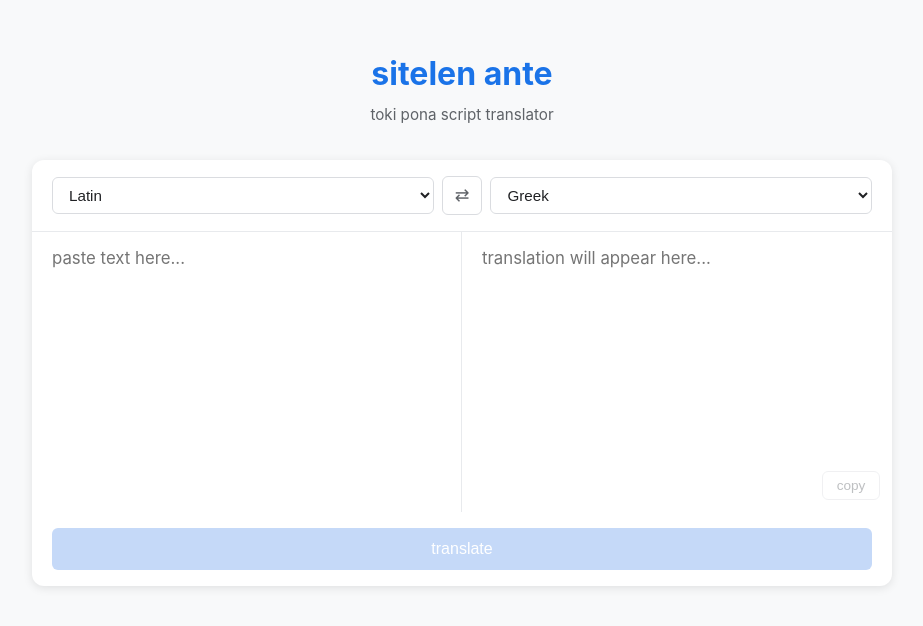
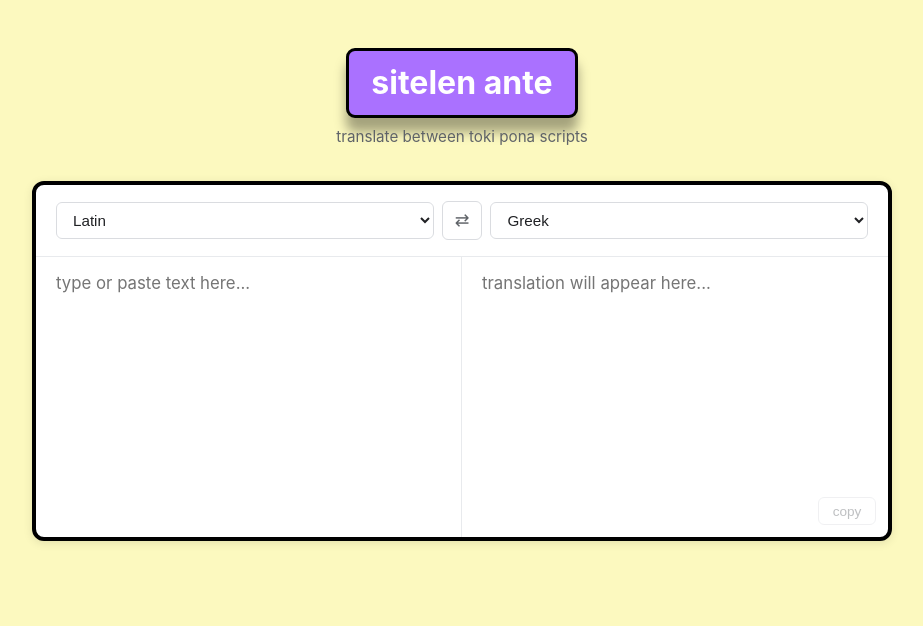
Before and after one commit to EmiFree/ante-sitelen, a Vue app: page / in a window 1280 px wide. Shown: the top 626 px of the page, without its empty margins (178-1101 px from the left). Built offline with nearby package versions, Linux system fonts and the light colour scheme.

Commit message:
customizing style

```diff
--- a/src/ante.ts
+++ b/src/ante.ts
@@ -89,6 +89,7 @@ export function sitelenAnte(from: number, to: number, input: string): string {
   return translateAlpha(effectiveFrom, toScript as AlphaScript, normalized);
 }
 
-export function tokiLukin(check: string): boolean {
+//TODO: implement this later lol
+// export function tokiLukin(check: string): boolean {
 
-}
+// }
--- a/src/views/HomeView.vue
+++ b/src/views/HomeView.vue
@@ -1,5 +1,5 @@
 <script setup lang="ts">
-import { ref } from 'vue'
+import { ref, watch } from 'vue'
 import { sitelenAnte } from '@/ante'
 
 const SCRIPTS = [
@@ -16,18 +16,17 @@ const inputText = ref('')
 const outputText = ref('')
 const copied = ref(false)
 
-function translate() {
-  outputText.value = sitelenAnte(fromScript.value, toScript.value, inputText.value)
-}
+watch([inputText, fromScript, toScript], () => {
+  outputText.value = inputText.value
+    ? sitelenAnte(fromScript.value, toScript.value, inputText.value)
+    : ''
+})
 
 function swap() {
   const tmp = fromScript.value
   fromScript.value = toScript.value
   toScript.value = tmp
-  if (outputText.value) {
-    inputText.value = outputText.value
-    outputText.value = ''
-  }
+  inputText.value = outputText.value
 }
 
 async function copyOutput() {
@@ -41,7 +40,7 @@ async function copyOutput() {
 <template>
   <main>
     <h1>sitelen ante</h1>
-    <p class="subtitle">toki pona script translator</p>
+    <p class="subtitle">translate between toki pona scripts</p>
 
     <div class="translator">
       <div class="script-selectors">
@@ -60,7 +59,7 @@ async function copyOutput() {
         <div class="panel">
           <textarea
             v-model="inputText"
-            placeholder="paste text here..."
+            placeholder="type or paste text here..."
             spellcheck="false"
           />
         </div>
@@ -84,9 +83,6 @@ async function copyOutput() {
         </div>
       </div>
 
-      <button class="translate-btn" @click="translate" :disabled="!inputText">
-        translate
-      </button>
     </div>
   </main>
 </template>
@@ -98,19 +94,24 @@ main {
   flex-direction: column;
   align-items: center;
   padding: 3rem 1rem;
-  background: #f8f9fa;
+  background: #fcf9bf;
 }
 
 h1 {
   font-size: 2rem;
   font-weight: 700;
-  color: #1a73e8;
+  color: #fff;
   margin: 0;
+  background: #AA71FF;
+  padding: 0.4rem 1.4rem;
+  border-radius: 9px;
+  border: 3px solid #000;
+  box-shadow: 0 14px 12px rgba(0,0,0, 0.35);
 }
 
 .subtitle {
   color: #5f6368;
-  margin: 0.25rem 0 2rem;
+  margin: 0.45rem 0 2rem;
   font-size: 0.95rem;
 }
 
@@ -121,6 +122,7 @@ h1 {
   border-radius: 12px;
   box-shadow: 0 2px 10px rgba(0, 0, 0, 0.1);
   overflow: hidden;
+  border: 4px solid #000;
 }
 
 .script-selectors {
@@ -194,8 +196,9 @@ textarea {
   box-sizing: border-box;
 }
 
+/* output text formatting */
 textarea[readonly] {
-  color: #1a73e8;
+  color: #7a47c6;
 }
 
 .output-panel {
@@ -230,29 +233,6 @@ textarea[readonly] {
   color: #34a853;
 }
 
-.translate-btn {
-  display: block;
-  width: calc(100% - 2.5rem);
-  margin: 1rem 1.25rem;
-  padding: 0.75rem;
-  background: #1a73e8;
-  color: #fff;
-  border: none;
-  border-radius: 6px;
-  font-size: 1rem;
-  font-weight: 500;
-  cursor: pointer;
-  transition: background 0.15s;
-}
-
-.translate-btn:hover:not(:disabled) {
-  background: #1557b0;
-}
-
-.translate-btn:disabled {
-  background: #c5d9f8;
-  cursor: default;
-}
 
 @media (max-width: 600px) {
   .text-panels {
```
